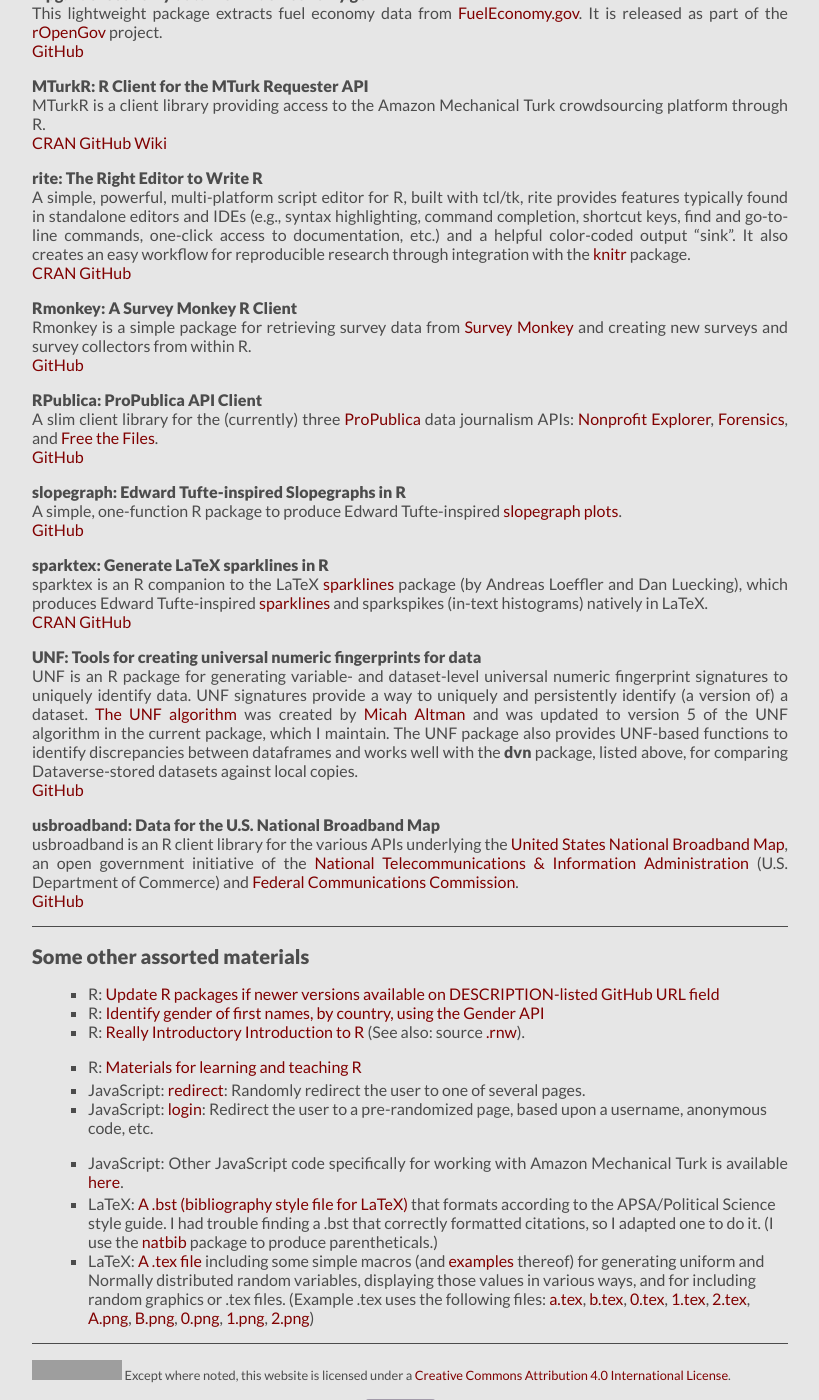
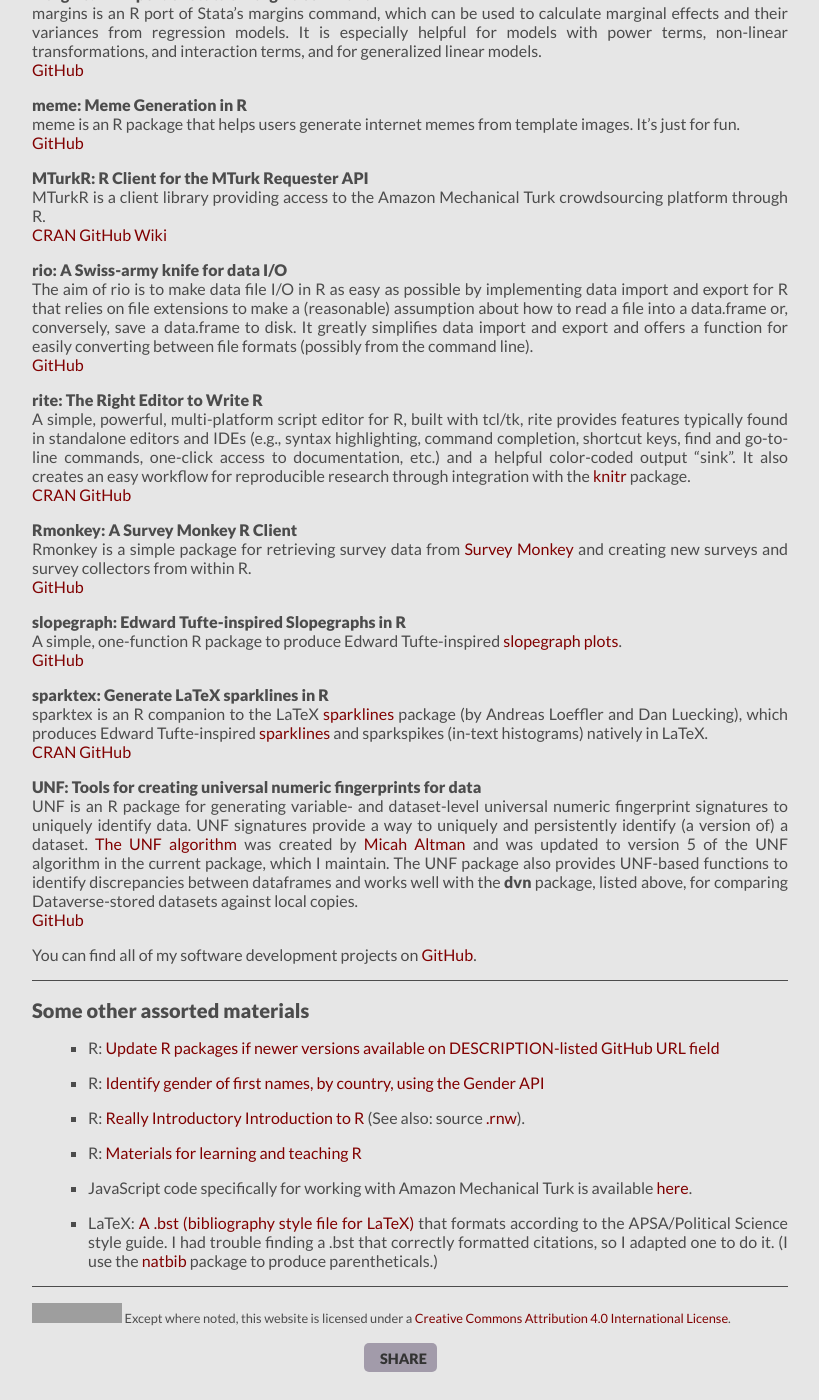
Before and after one commit to leeper/leeper.github.io, a Jekyll site: the page built from software.md, in a window 1280 px wide and 1400 px high, scrolled down 486 px. Shown: the whole window, without its empty margins (230-1049 px from the left). Built offline with Jekyll 4.4.1, drawn with Linux system fonts in a browser that asks for light colours; some web fonts are replaced; Markdown is read by kramdown in place of the engine named in the settings; some of the changed text lies outside the part shown; grey boxes are pictures that could not be loaded.

Commit message:
update software w/ new packages; remove old stuff

```diff
--- a/software.md
+++ b/software.md
@@ -5,7 +5,11 @@
 
 ## R Packages ##
 
-Here are a few of the R packages I've developed on my own, and as part of the [rOpenSci](http://ropensci.org/) and [rOpenGov](http://ropengov.github.io/) open source projects. You can find all of my software development projects on [GitHub](http://github.com/leeper).
+Here are a few of the R packages I've developed on my own, and as part of the [rOpenSci](http://ropensci.org/), [rOpenGov](http://ropengov.github.io/), and [cloudyr](http://cloudyr.github.io) open source projects.
+
+**cloudyr**
+The [cloudyr project](http://cloudyr.github.io) is an effort to connect R to cloud computing applications, starting with Amazon Web Services. I've written API clients for many of the AWS applications. See the cloudyr website or GitHub page for more details.
+
 
 **colourlovers: R client for the COLOURlovers API**<br/>
 colourlovers is an R package providing access to the [COLOURlovers](http://www.colourlovers.com/) API. COLOURlovers is a social networking site for sharing colors, color palettes, and color-rich visual designs. <br/>[CRAN](http://cran.r-project.org/web/packages/colourlovers/index.html) [GitHub](https://github.com/leeper/colourlovers)
@@ -19,16 +23,20 @@
 imguR is an R package, initated by Aaron Statham, that binds the imguR API to R, thus enabling the uploading and management of images on imguR. It might be particularly useful for web-based R projects and knitr documents written in R markdown. <br/> [GitHub](https://github.com/leeper/imguR)
 
 
+**margins: An R port of Stata's margins command**<br/>
+margins is an R port of Stata's margins command, which can be used to calculate marginal effects and their variances from regression models. It is especially helpful for models with power terms, non-linear transformations, and interaction terms, and for generalized linear models. <br/> [GitHub](https://github.com/leeper/margins)
+
+
 **meme: Meme Generation in R**<br/>
 meme is an R package that helps users generate internet memes from template images. It's just for fun. <br/> [GitHub](https://github.com/leeper/meme)
 
 
-**mpg: Fuel economy data from FuelEconomy.gov**<br/>
-This lightweight package extracts fuel economy data from [FuelEconomy.gov](FuelEconomy.gov). It is released as part of the [rOpenGov](http://ropengov.github.io/) project. <br/>[GitHub](https://github.com/rOpenGov/mpg)
+**MTurkR: R Client for the MTurk Requester API**<br/>
+MTurkR is a client library providing access to the Amazon Mechanical Turk crowdsourcing platform through R.<br/> [CRAN](http://cran.r-project.org/web/packages/MTurkR/index.html) [GitHub](https://github.com/leeper/MTurkR) [Wiki](https://github.com/leeper/MTurkR/wiki)
 
 
-**MTurkR: R Client for the MTurk Requester API**<br/>
-MTurkR is a client library providing access to the Amazon Mechanical Turk crowdsourcing platform through R.<br/> [CRAN](http://cran.r-project.org/web/packages/MTurkR/index.html) [GitHub](https://github.com/leeper/MTurkR) [Wiki](https://github.com/leeper/MTurkR/wiki)
+**rio: A Swiss-army knife for data I/O**<br/>
+The aim of rio is to make data file I/O in R as easy as possible by implementing data import and export for R that relies on file extensions to make a (reasonable) assumption about how to read a file into a data.frame or, conversely, save a data.frame to disk. It greatly simplifies data import and export and offers a function for easily converting between file formats (possibly from the command line). <br/> [GitHub](https://github.com/leeper/rio)
 
 
 **rite: The Right Editor to Write R**<br/>
@@ -37,10 +45,6 @@
 
 **Rmonkey: A Survey Monkey R Client**<br/>
 Rmonkey is a simple package for retrieving survey data from [Survey Monkey](http://www.surveymonkey.com/) and creating new surveys and survey collectors from within R. <br/>[GitHub](https://github.com/leeper/Rmonkey)
-
-
-**RPublica: ProPublica API Client**<br/>
-A slim client library for the (currently) three [ProPublica](http://www.propublica.org/) data journalism APIs: [Nonprofit Explorer](http://projects.propublica.org/nonprofits/api), [Forensics](http://projects.propublica.org/forensics/api), and [Free the Files](https://projects.propublica.org/free-the-files/api). <br/>[GitHub](https://github.com/rOpenGov/RPublica)
 
 
 **slopegraph: Edward Tufte-inspired Slopegraphs in R**<br/>
@@ -55,22 +59,19 @@
 UNF is an R package for generating variable- and dataset-level universal numeric fingerprint signatures to uniquely identify data. UNF signatures provide a way to uniquely and persistently identify (a version of) a dataset. [The UNF algorithm](http://thedata.org/book/universal-numerical-fingerprint) was created by [Micah Altman](http://micahaltman.com/) and was updated to version 5 of the UNF algorithm in the current package, which I maintain. The UNF package also provides UNF-based functions to identify discrepancies between dataframes and works well with the **dvn** package, listed above, for comparing Dataverse-stored datasets against local copies.<br/>[GitHub](https://github.com/leeper/UNF)
 
 
-**usbroadband: Data for the U.S. National Broadband Map**<br/>
-usbroadband is an R client library for the various APIs underlying the [United States National Broadband Map](http://www.broadbandmap.gov/), an open government initiative of the [National Telecommunications & Information Administration](http://www.ntia.doc.gov/) (U.S. Department of Commerce) and [Federal Communications Commission](http://www.fcc.gov/). <br/>[GitHub](https://github.com/rOpenGov/usbroadband)
-
+You can find all of my software development projects on [GitHub](http://github.com/leeper).
 
 ---
 ## Some other assorted materials ##
 
 * R: [Update R packages if newer versions available on DESCRIPTION-listed GitHub URL field](https://gist.github.com/leeper/9123584)
+
 * R: [Identify gender of first names, by country, using the Gender API](https://gist.github.com/leeper/9021068)
+
 * R: [Really Introductory Introduction to R](http://thomasleeper.com/Rcourse/Intro2R/Intro2R.pdf) (See also: source [.rnw](http://thomasleeper.com/Rcourse/Intro2R/Intro2R.rnw)).
+
 * R: [Materials for learning and teaching R](http://thomasleeper.com/Rcourse/)
 
-* JavaScript: [redirect](https://github.com/leeper/leeper.github.io/blob/master/code/javascript/redirect.html): Randomly redirect the user to one of several pages.
-* JavaScript: [login](https://github.com/leeper/leeper.github.io/blob/master/code/javascript/login.html): Redirect the user to a pre-randomized page, based upon a username, anonymous code, etc.
-* JavaScript: Other JavaScript code specifically for working with Amazon Mechanical Turk is available [here](MTurkR/index.html).
+* JavaScript code specifically for working with Amazon Mechanical Turk is available [here](MTurkR/index.html).
 
 * LaTeX: [A .bst (bibliography style file for LaTeX)](https://github.com/leeper/leeper.github.io/blob/master/code/tex/apsa-leeper.bst) that formats according to the APSA/Political Science style guide. I had trouble finding a .bst that correctly formatted citations, so I adapted one to do it. (I use the [natbib](http://www.ctan.org/tex-archive/macros/latex/contrib/natbib/) package to produce parentheticals.)
-* LaTeX:  [A .tex file](https://github.com/leeper/leeper.github.io/blob/master/code/tex/random.tex) including some simple macros (and [examples](code/tex/random.pdf) thereof) for generating uniform and Normally distributed random variables, displaying those values in various ways, and for including random graphics or .tex files. (Example .tex uses the following files:
-[a.tex](code/tex/a.tex), [b.tex](code/tex/b.tex), [0.tex](code/tex/0.tex), [1.tex](code/tex/1.tex), [2.tex](code/tex/2.tex), [A.png](code/tex/A.png), [B.png](code/tex/B.png), [0.png](code/tex/0.png), [1.png](code/tex/1.png), [2.png](code/tex/2.png))
```
